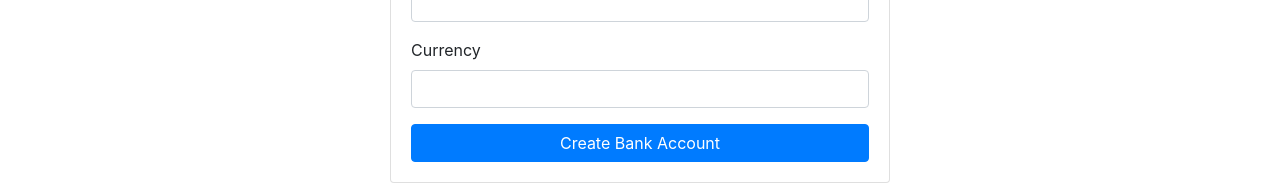
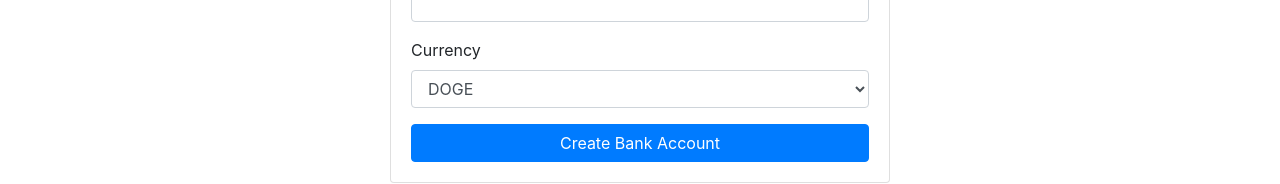
Before and after one commit to sebika/dogebank, a React (Create React App) app: page /create-bank-account in a window 1280 px wide. Shown: the part 241-425 px from the top of the page. Built offline with nearby package versions, Linux system fonts and the light colour scheme; no server answers; the database is empty; sample sign-in values are in the browser's storage.

Commit message:
Add dropdown list to choose currency

```diff
--- a/src/component/CreateBankAccount.js
+++ b/src/component/CreateBankAccount.js
@@ -72,12 +72,17 @@ export function CreateBankAccount() {
             <Form.Group id='accountNickname'>
               <Form.Label>Nickname</Form.Label>
               <Form.Control type='text' ref={accountNicknameRef} required />
-
             </Form.Group>
 
             <Form.Group id='currency'>
               <Form.Label>Currency</Form.Label>
-              <Form.Control type='text' ref={currencyRef} required />
+              <Form.Control as='select' ref={currencyRef} required >
+                <option value='DOGE'>DOGE</option>
+                <option value='RON'>RON</option>
+                <option value='EUR'>EUR</option>
+                <option value='USD'>USD</option>
+                <option value='GBP'>GBP</option>
+              </Form.Control>
 
             </Form.Group>
 
```
